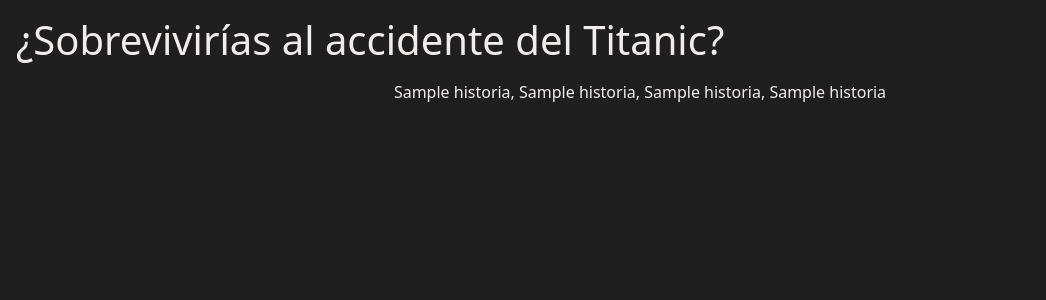
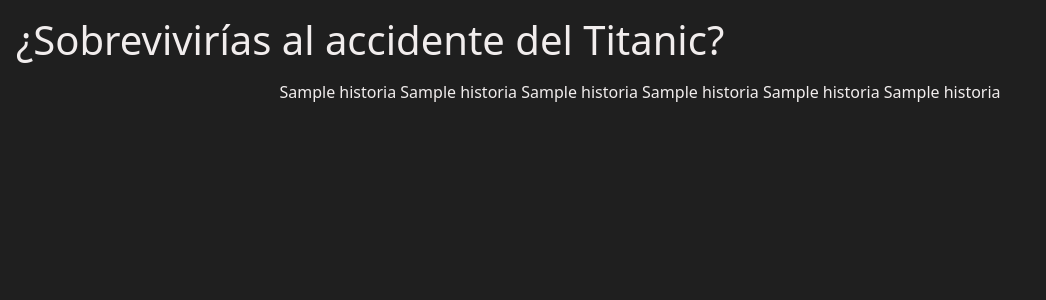
Before and after one commit to Mecuba/Supervivencia-en-el-Titanic, a Flask app: template templates/prediccion.html in a window 1280 px wide. Shown: the top 300 px of the page, without its empty margins (0-1046 px from the left). Run offline with Flask 2, Linux system fonts and the light colour scheme; the template is opened without the code that fills it: most values are stand-ins (such as "Sample title", 1, 10 or a date in 2020); some libraries are stand-ins or nearby versions.

Commit message:
Simplificación de la Redacción de Historias
Todas las variantes de historias fueron guardadas en variables que, dentro de la lógica para redactar la historia particular de cada pasajero, se seleccionan de manera aleatoria.

```diff
--- a/main.py
+++ b/main.py
@@ -4,12 +4,14 @@
 from flask.wrappers import Response
 import pickle
 import pandas as pd
+import random
 
 HOST = ""
 
 app = Flask(__name__)
 
 '''Variables globales: '''
+
 #Acá se va a guardar los datos recibidos:
 data_storage = {
     'edad': 30,
@@ -18,6 +20,38 @@
     'puerto': ['0','0','0'],
     'sexo': '0', #0 = Mujer
 }
+
+historia_edad = [   # < 18 años
+                'Regresas a tu camarote después de que un guardia te regañara por correr en el pasillo,cuando escuchas un estruendo.',
+                'Estás en el salón principal, oyendo a unos músicos que tu familia te obligó a ir a ver, cuando de repente todo se sacude.',
+                    # 19 - 79 años
+                'Sentado en un pasillo del barco, miras al mar pensando si tu jefe creerá el telegrama que le mandaste diciendo que no irás mañana a trabajar por estar enfermo y no porque te escapaste a Nueva York, cuando escuchas un gran estruendo.',
+                'Estás disfrutando en el salón principal esta nueva música y rebelde música llamada "jazz" a todo volumen. Ojalá ningún reverendo acuse mañana en los periódicos de Nueva York que si algo malo nos pasó, fue por culpa de esta música. De repente, un gran estruendo sacude el barco. Oh no.',
+                'Eres vigía del Titanic, andas muy aburrido porque a un tal David Blair lo mandaron a otro barco y olvidó dejar las llaves del locker de los binoculares y ahora no puedes ver nada. Oh bueno, ojalá nada malo pase. Terminas de pensarlo y un estruendo recorre toda la nave.',
+                    # > 80 años
+                'Estás en el restaurante del barco peleando porque no te quieren hacer descuento en tu filete con tu credencial del INSEN, cuando una gran sacudida recorre la nave.',
+                'Estás en tu camarote buscando tu dentadura postiza debajo de la cama, cuando un fuerte estruendo hace que pegues un brinco y te des contra la base de la cama. Auch, esto dolerá mañana.'
+                ]
+
+historia_clase =[  # Primera clase
+                'Miras el reloj de oro en tu mano mientras deseas que todos estos plebeyos no hubieran abordado el barco para no compartir bote salvavidas con la chusma.',
+                'Pensando en si las £88,000 que pagaste cubrirán también botes salvavidas de lujo, sigues las indicaciones de los marineros a cargo.',
+                    # Segunda clase
+                'Te preguntas si todo este alboroto es por uno de esos estorbosos icebergs. Un día de estos debería hacer una Policía Internacional de Icebergs con sitio web y toda la cosa. Eso les enseñará. Sigues caminando hacia los botes salvavidas.',
+                'Si esto va mal, al menos sabes que hay otro barco cerca, el Carpathia, que los puede venir a ayudar. Ojalá el jefe de telecomunicaciones del Titanic no haya mandado a dormir al otro operador de radio hace poquito porque le dijo que estaba haciendo demasiado ruido. Sigues avanzando por el pasillo.',
+                    # Tercera clase
+                'Pensando en qué injusto y a la vez práctico es que en la tercera clase separen los adultos solteros en los extremos opuestos del barco para que no se eh... ¿conozcan? Sigues las indicaciones de los marineros a cargo',
+                'Mientras guardas un pan extra en tu bolsillo pensando en que será un rico desayuno para mañana, avanzas por el pasillo.'
+                ]
+
+historia_sexo = ['Escuchas que gritan "mujeres y niños primero" y, mientras piensas que eso es muy retrógrada, sigues a todos hacia los botes salvavidas.',
+                    '--Dogglo vacío--']
+
+historia_puerto = ['--Dogglo vacío--','--Dogglo vacío--']
+
+historia_solo = ['--Dogglo vacío--','--Dogglo vacío--']
+
+historia_supervivencia = ['--Dogglo vacío--','--Dogglo vacío--']
 
 LISTA_VALORES = ['edad', 'pasajero', 'viaja_solo', 'puerto', 'sexo']
 
@@ -30,26 +64,28 @@
 
     #Llegada de datos
     valores = request.form.getlist('data[]')
+
+    #Importanción del modelo predictivo
+    filename = 'RegLog_model.sav'
+    pickle_in = open(filename, 'rb')
+    modelo_Titanic = pickle.load(pickle_in)
+
     #Guarda los valores en un diccionario:
-    guardar_variables_diccionario(valores)
-
+    guardar_variables_web(valores)
 
     #Los datos se reasignan para ser compatibles con el modelo predictivo:
-    jugador = guardar_datos_jugador()
-    print(jugador)
-    print('--------------------------------------------------------------------------')
-    jugador_pd = pd.DataFrame(jugador)
+    pasajero = guardar_datos_pasajero()
 
     #Se predice la supervivencia según los datos recolectados
-    jugador_pd['Survived'] = predecir_supervivencia(jugador_pd)
+    pasajero['Survived'] = predecir_supervivencia(pasajero, modelo_Titanic)
 
     #Se redacta una historia según los datos que se ingresan al predictor y su resultado
-    historia = redactar_historia(jugador_pd)
+    historia = redactar_historia(pasajero)
 
     return render_template("prediccion.html", historia = historia)
 
 '''Funciones '''
-def guardar_variables_diccionario(valores):
+def guardar_variables_web(valores):
         #Guardar las variables
         for val, key in zip(valores, LISTA_VALORES):
             val = int(val)
@@ -60,21 +96,19 @@
             #Guarda las demás variables:
             else:
                 for x in range(0,len(data_storage[key])):
-                    #print(f'x: {x}')
-                    #print(f'val:{val}')
                     if x == val:
                         data_storage[key][x] = 1
                     else:
                         data_storage[key][x] = 0
 
-def guardar_datos_jugador():
+def guardar_datos_pasajero():
     #Datos para enviar :
     if (data_storage['edad'] <= 16):
         is_minor = 1
     else:
         is_minor = 0
 
-    jugador = {
+    pasajero = {
         'Age': [data_storage['edad']],
         'TravelAlone': [data_storage['viaja_solo']],
         'Pclass_1': [data_storage['pasajero'][0]],
@@ -86,91 +120,63 @@
         'Sex_male': [data_storage['sexo']],
         'IsMinor': [is_minor],
     }
-    return jugador
+    pasajero_pd = pd.DataFrame(pasajero)
 
-def predecir_supervivencia(jugador_pd):
-    filename = 'RegLog_model.sav'
-    pickle_in = open(filename, 'rb')
-    loaded_model = pickle.load(pickle_in)
+    return pasajero_pd
+
+def predecir_supervivencia(pasajero, modelo):
     Selected_features = ['Age', 'TravelAlone', 'Pclass_1', 'Pclass_2',
                     'Embarked_C','Embarked_S', 'Sex_male', 'IsMinor']
-    jugador_pd['Survived'] = loaded_model.predict(jugador_pd[Selected_features])
+    pasajero['Survived'] = modelo.predict(pasajero[Selected_features])
 
-    #return Selected_features
-    return jugador_pd['Survived']
+    return pasajero['Survived']
 
-def redactar_historia(jugador_pd):
-    historia = ['supervivencia','edad','sexo','compañía','puerto','clase']
+def redactar_historia(pasajero):
+    pasajero_historia = ['edad','clase','sexo','compañía','puerto','supervivencia']
+
+#-- ¿Cómo influyó tu edad?
+    if pasajero['Age'][0] < 18:
+        pasajero_historia[0] = historia_edad[random.randint(0,1)]
+    elif pasajero['Age'][0] < 79:
+        pasajero_historia[0] = historia_edad[2 + random.randint(0,2)]
+    else:
+        pasajero_historia[0] = historia_edad[5 + random.randint(0,1)]
+
+#-- ¿Cómo influyó la clase de pasajero?
+    if pasajero['Pclass_1'][0] == 1:
+        pasajero_historia[1] = historia_clase[random.randint(0,1)]
+    elif pasajero['Pclass_2'][0] == 1:
+        pasajero_historia[1] = historia_clase[2 + random.randint(0,1)]
+    else:
+        pasajero_historia[1] = historia_clase[4 + random.randint(0,1)]
+
+#-- ¿Cómo influyó el sexo?
+    if pasajero['Sex_male'][0] == 1:
+        pasajero_historia[2] = historia_sexo[random.randint(0,1)]
+    else:
+        pasajero_historia[2] = historia_sexo[random.randint(0,1)]
+
+#-- ¿Cómo influyó ir acompañado o no?
+    if pasajero['TravelAlone'][0] == 1:
+        pasajero_historia[3] = historia_solo[random.randint(0,1)]
+    else:
+        pasajero_historia[3] = historia_solo[random.randint(0,1)]
+
+#-- ¿Cómo influyó el puerto de embarcación?
+    if pasajero['Embarked_C'][0] == 1:
+        pasajero_historia[4] = historia_puerto[random.randint(0,1)]
+    elif pasajero['Embarked_S'][0] == 1:
+        pasajero_historia[4] = historia_puerto[random.randint(0,1)]
+    else:
+        pasajero_historia[4] = historia_puerto[random.randint(0,1)]
+
 #-- ¿Sobreviviste?
-    if jugador_pd['Survived'][0] == 1:
-        historia[0] = '¡Qué suerte, has sobrevivido!'
-#------- ¿Cómo influyó tu edad?
-        if jugador_pd['Age'][0] < 16:
-            historia[1] = 'Quizá el terror a pasado ahora que descansas en el bote pero ¿cómo será posible olvidar todos esos gritos?'
-        elif jugador_pd['Age'][0] < 40:
-            historia[1] = 'Con la fuerza de tu edad sí que has logrado salir airoso de tremendo lío.'
-        elif jugador_pd['Age'][0] < 70:
-            historia[1] = 'Algo de experiencia en situaciones de riesgo te ha salvado esta ocasión.'
-        else:
-            historia[1] = 'Demasiada suerte para ser un anciano. Quizá esas caminatas por la tarde han ayudado de algo.'
-#------- ¿Cómo influyó el sexo?
-        if jugador_pd['Sex_male'][0] == 1:
-            historia[2] = '¿Te has colado al bote salvavidas? ¿en serio? Qué suerte, eh.'
-        else:
-            historia[2] = 'Has luchado bien contra ese oportunista y recuperado el bote para todas esas madres y niños, que no digan que eres el sexo débil'
-#------- ¿Cómo influyó ir acompañado o no?
-        if jugador_pd['TravelAlone'][0] == 1:
-            historia[3] = 'Es bien sabido que estando solo resulta más fácil moverse, estás por tu cuenta y no debes preocuparte por nadie.'
-        else:
-            historia[3] = 'La compañía siempre es buena, sobretodo cuando se queda atascada la puerta del dormitorio y alguien va a salvarte porque recordó que estabas ahí.'
-#------- ¿Cómo influyó el puerto de embarcación?
-        if jugador_pd['Embarked_C'][0] == 1:
-            historia[4] = 'Oh'
-        elif jugador_pd['Embarked_S'][0] == 1:
-            historia[4] = 'Ahhh'
-        else:
-            historia[4] = 'Perro'
-#------- ¿Cómo influyó la clase de pasajero?
-        if jugador_pd['Pclass_1'][0] == 1:
-            historia[5] = 'Oh'
-        elif jugador_pd['Pclass_2'][0] == 1:
-            historia[5] = 'Ahhh'
-        else:
-            historia[5] = 'Perro'
-#-- ¿Sobreviviste?
+    if pasajero['Survived'][0] == 1:
+        pasajero_historia[5] = historia_supervivencia[random.randint(0,1)]
     else:
-        historia[0] = 'Ahora tu cadáver yace en el fondo del mar...'
-#------- ¿Cómo influyó tu edad?
-        if jugador_pd['Age'][0] < 16:
-            historia[1] = 'Tan pequeño, un mundo inmenso que ya no alcanzarás a conocer.'
-        elif jugador_pd['Age'][0] < 40:
-            historia[1] = 'La muerte toma a aquellos que quizá menos se lo merecen.'
-        elif jugador_pd['Age'][0] < 70:
-            historia[1] = 'Una persona que al menos ya había disfrutado su vida'
-        else:
-            historia[1] = 'Bueno... ¿qué podría esperarse de un anciano?'
-#------- ¿Cómo influyó el sexo?
-        historia[2] = 'De un modo u otro estarás en la memoria de aquellos que lograste ayudar a escapar, tienes merecido un descanso eterno'
-#------- ¿Cómo influyó ir acompañado o no?
-        if jugador_pd['TravelAlone'][0] == 1:
-            historia[3] = 'Pero es triste ¿no? Que nadie sepa que quedaste atrapado en el baño luego, que nadie te salve...'
-        else:
-            historia[3] = 'Descansa, tu familia está a salvo gracias a ti. Es un sacrificio que vale la pena y tus amados le recordarán.'
-#------- ¿Cómo influyó el puerto de embarcación?
-        if jugador_pd['Embarked_C'][0] == 1:
-            historia[4] = 'Oh'
-        elif jugador_pd['Embarked_S'][0] == 1:
-            historia[4] = 'Ahhh'
-        else:
-            historia[4] = 'Perro'
-#------- ¿Cómo influyó la clase de pasajero?
-        if jugador_pd['Pclass_1'][0] == 1:
-            historia[5] = 'Oh'
-        elif jugador_pd['Pclass_2'][0] == 1:
-            historia[5] = 'Ahhh'
-        else:
-            historia[5] = 'Perro'
-    return historia
+        pasajero_historia[5] = historia_supervivencia[random.randint(0,1)]
+
+    return pasajero_historia
 
 if __name__ == '__main__':
     app.run(host = HOST, debug = True)
--- a/templates/prediccion.html
+++ b/templates/prediccion.html
@@ -18,7 +18,7 @@
    </h1>
 
    <p>
-       {{ historia[0] }}, {{ historia[1] }}, {{ historia[2] }}, {{ historia[3] }}
+       {{ historia[0] }} {{ historia[1] }} {{ historia[2] }} {{ historia[3] }} {{ historia[4] }} {{ historia[5] }}
    </p>
 
 </body>
```
